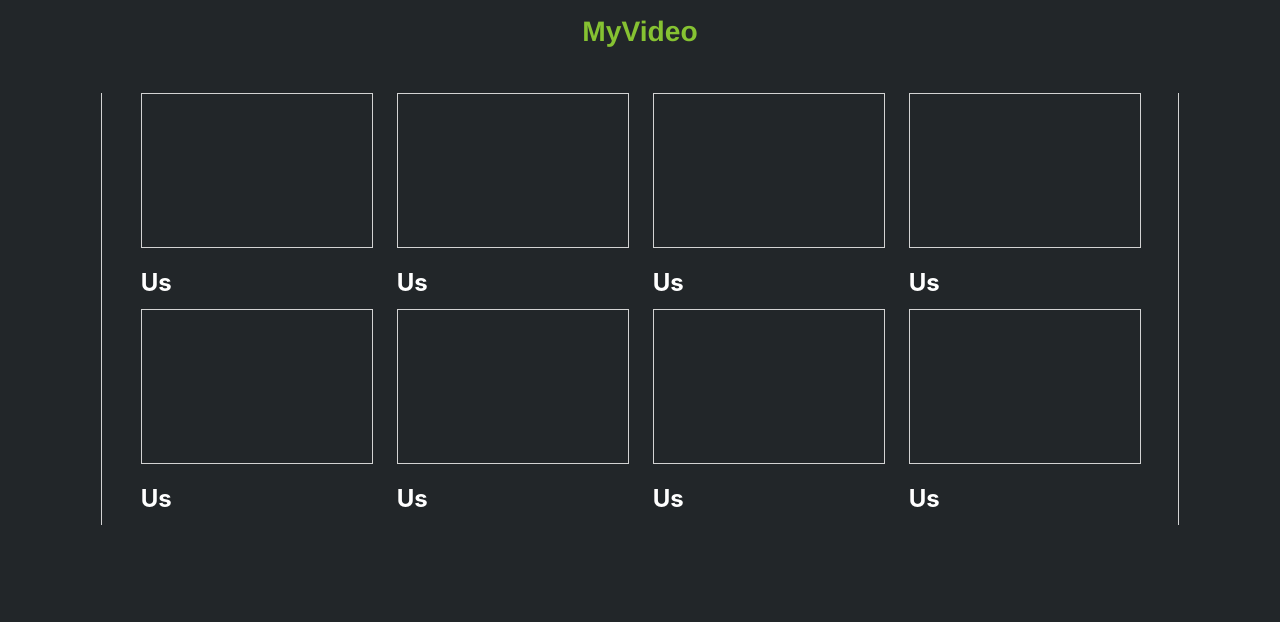
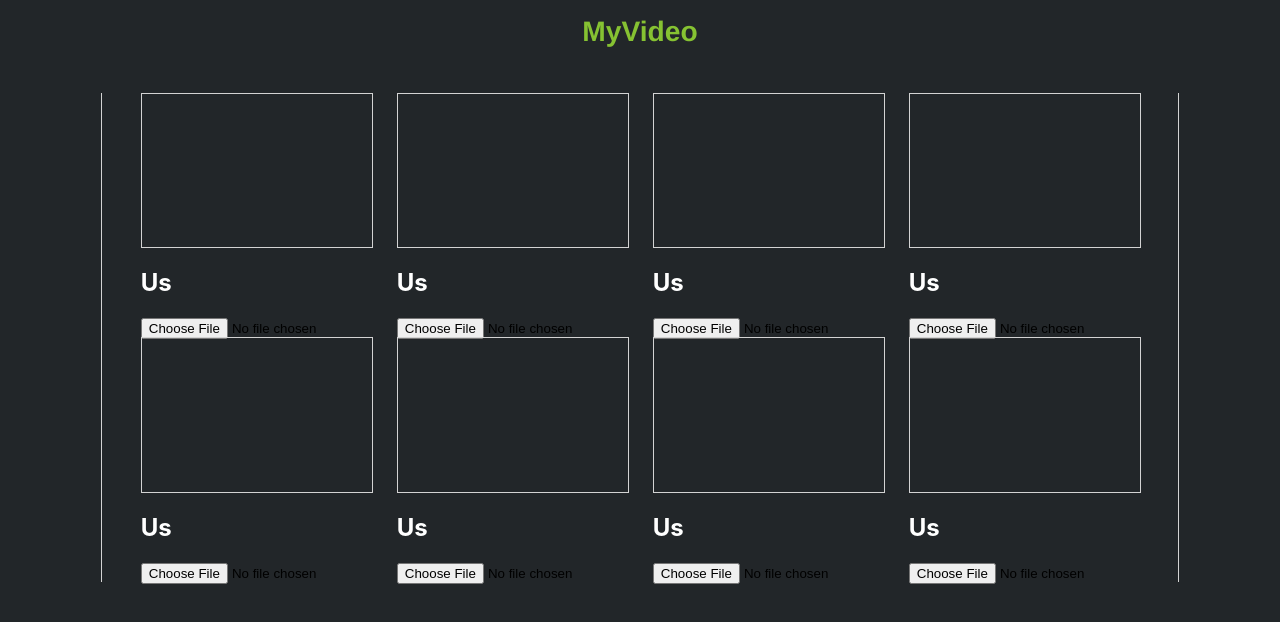
Before and after one commit to CalebN99/LocalEntertainmentPlayer, a React (Create React App) app in the folder my_video/: page / in a window 1280 px wide. Shown: the top 622 px of the page. Built offline with nearby package versions, Linux system fonts and the light colour scheme.

Commit message:
Video player working

```diff
--- a/my_video/package.json
+++ b/my_video/package.json
@@ -8,7 +8,10 @@
     "@testing-library/user-event": "^12.8.3",
     "react": "^17.0.2",
     "react-dom": "^17.0.2",
-    "react-scripts": "4.0.3",
+    "react-player": "^2.9.0",
+    "react-scripts": "^4.0.3",
+    "redux": "^4.0.5",
+    "video-react": "^0.14.1",
     "web-vitals": "^1.1.1"
   },
   "scripts": {
--- a/my_video/src/Movie.js
+++ b/my_video/src/Movie.js
@@ -1,13 +1,55 @@
-import React from "react";
+import React, { Component } from 'react';
 import "./Movie.css";
+import ReactPlayer from "react-player";
 
-function Movie() {
-  return (
-    <div className="Movie">
-      <div className="movieBox"></div>
-      <h2 className="movieTitle">Us</h2>
-    </div>
-  );
+class Movie extends Component {
+
+  constructor(props) {
+    super(props);
+    this.state = {
+     videoFileURL: '',
+     videoFileObject: null
+    };
+  };
+
+handleChange = (e) => {
+    this.setState({
+        [e.target.id] : e.target.value
+    })
+}
+handleVideoLoad = (e) => {
+  console.log(e.target.files);
+  let files = e.target.files;
+  if (files.length === 1) {
+    let file = files[0];
+    this.setState({
+      videoFileURL: URL.createObjectURL(file),
+      videoFileObject: file
+    });
+  }
+  console.log(this.state.videoFileObject);
+}
+  render() {
+    console.log("YO")
+    return (
+      <div className="Movie">
+        <div className="movieBox">
+        <ReactPlayer
+
+              url={this.state.videoFileURL}
+              width='100%'
+              height='100%'
+              controls = {true}
+
+              />
+        </div>
+        <h2 className="movieTitle">Us</h2>
+        <input type="file" id="file" onChange={this.handleVideoLoad} accept="video/mp4,video/x-m4v,video/*"/>
+      </div>
+    );
+  }
+
+
 }
 
 export default Movie;
```
Also changed, not shown: 1 other file (tests, documents, lock files or other folders).
